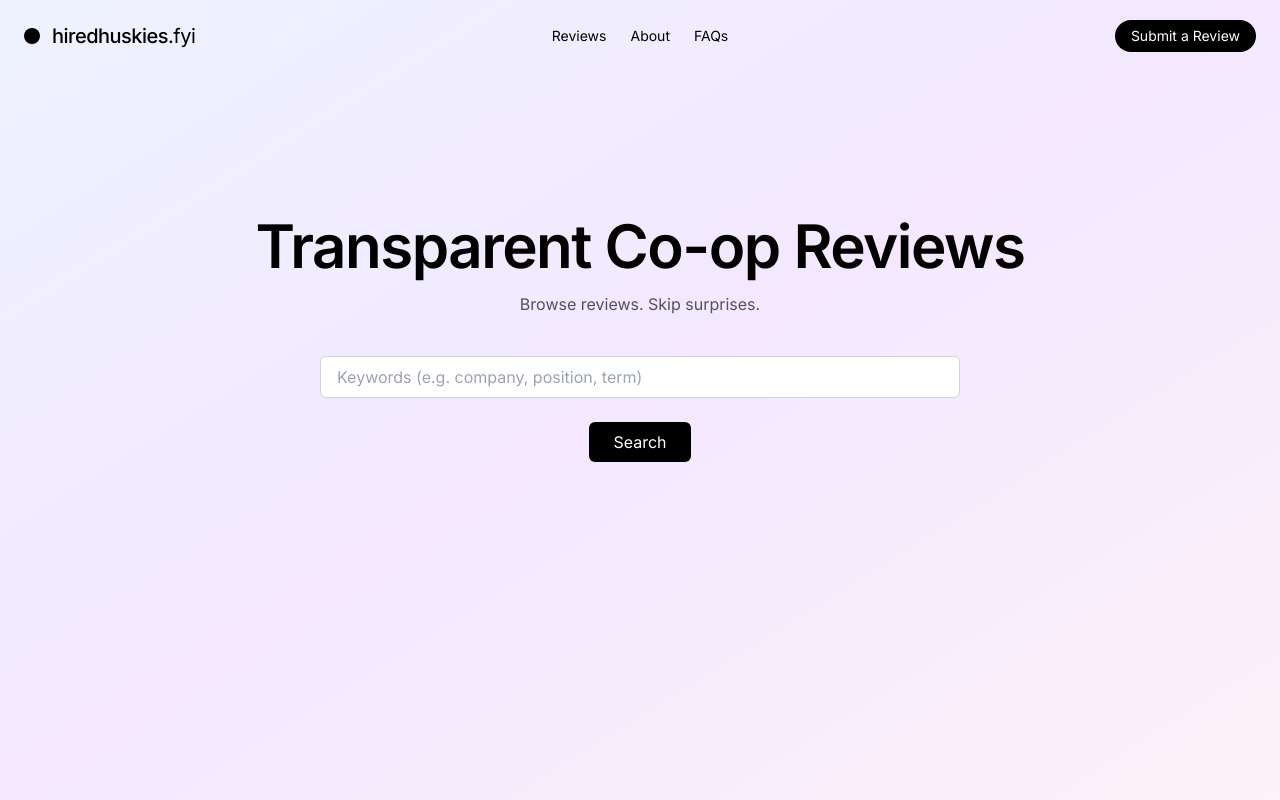
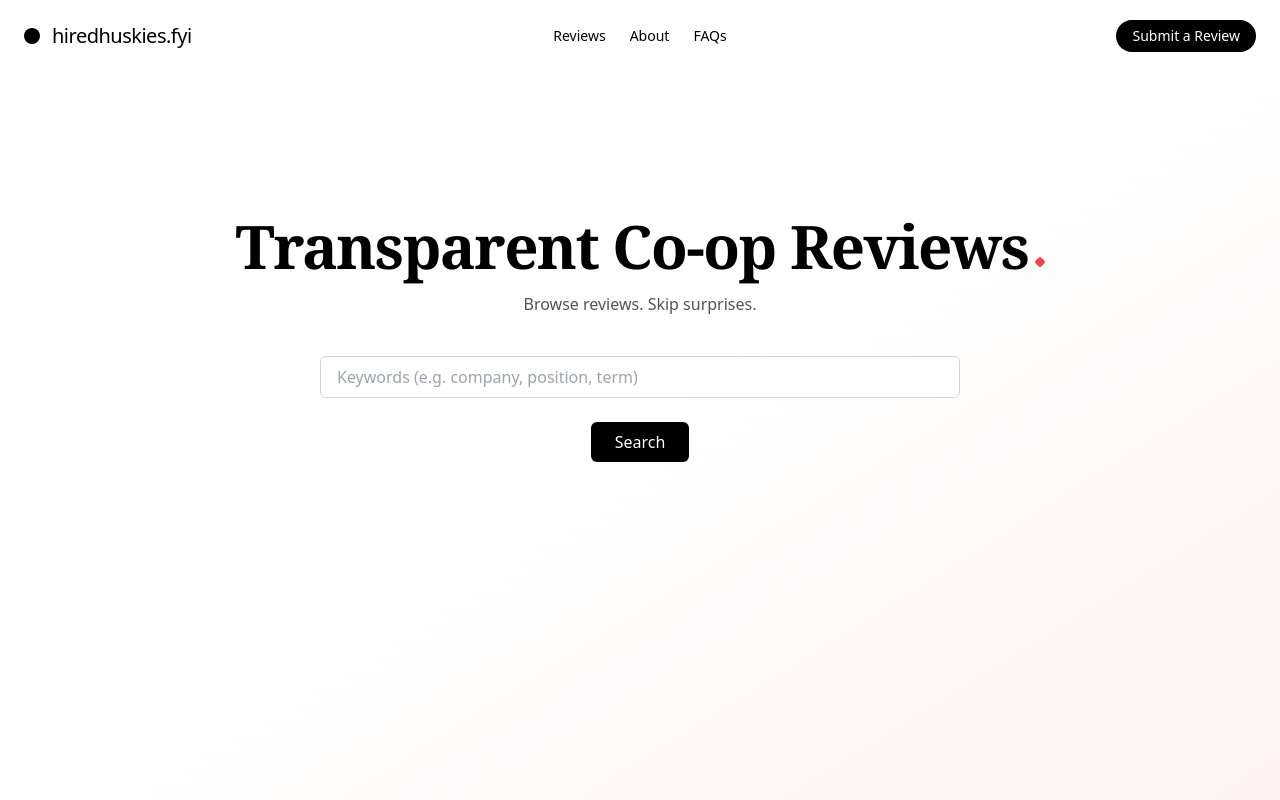
Before and after one commit to nnwetzel/hiredhuskies-fyi, a Next.js app: page / in a window 1280 px wide. Built offline with nearby package versions, Linux system fonts and the light colour scheme.

Commit message:
Update theme

```diff
--- a/app/HomeContent.tsx
+++ b/app/HomeContent.tsx
@@ -17,13 +17,18 @@ export default function HomeContent() {
   };
 
   return (
-    <main className="min-h-screen bg-gradient-to-br from-indigo-50 via-purple-100 to-pink-50 text-black font-inter relative">
+    <main className="min-h-screen bg-gradient-to-br from-white via-white to-rose-50 text-black font-sans">
       <Header />
       <section className="flex flex-col items-center justify-center text-center px-6 pt-24 md:pt-36">
-        <h1 className="text-5xl md:text-6xl font-semibold tracking-tight text-black">
-          Transparent Co-op Reviews
-        </h1>
-        <p className="text-zinc-600 text-base mt-4 max-w-md">Browse reviews. Skip surprises.</p>
+      <h1 className="text-5xl md:text-6xl font-serif font-bold tracking-tight text-black flex items-center justify-center">
+        Transparent Co-op Reviews
+        <span className="ml-2 inline-block w-2 h-2 rotate-45 bg-red-500 rounded-sm translate-y-4" />
+      </h1>
+
+        <p className="text-zinc-600 text-base mt-4 max-w-md font-sans">
+          Browse reviews. Skip surprises.
+        </p>
+
         <div className="mt-10 w-full max-w-2xl px-4">
           <form onSubmit={handleSubmit} className="flex flex-col gap-4 items-center justify-center">
             <input
--- a/app/reviews/ReviewsPageContent.tsx
+++ b/app/reviews/ReviewsPageContent.tsx
@@ -159,10 +159,29 @@ export default function ReviewsPage() {
               <option value="$20">Under $20/hr</option>
               <option value="$30">$20–30/hr</option>
               <option value="$40">Above $30/hr</option>
+              <option value="Stipend">Stipend</option>
             </select>
-            <select name="major" value={filters.major} onChange={handleFilterChange} className="w-full px-4 py-2 border border-zinc-300 rounded-md">
+            <select
+              name="major"
+              value={filters.major}
+              onChange={handleFilterChange}
+              className="w-full px-4 py-2 border border-zinc-300 rounded-md"
+            >
               <option value="">Academic Major</option>
-              {/* options omitted for brevity */}
+              {[
+                'Bouvé College of Health Sciences',
+                'College of Arts, Media & Design',
+                'College of Engineering',
+                'College of Professional Studies',
+                'College of Science',
+                'College of Social Sciences & Humanities',
+                "D'Amore-McKim School of Business",
+                'Khoury College of Computer Sciences',
+              ].map((major, idx) => (
+                <option key={idx} value={major}>
+                  {major}
+                </option>
+              ))}
             </select>
             <input type="text" placeholder="Work Term" name="term" value={filters.term} onChange={handleFilterChange} className="w-full px-4 py-2 border border-zinc-300 rounded-md" />
             <select name="length" value={filters.length} onChange={handleFilterChange} className="w-full px-4 py-2 border border-zinc-300 rounded-md">
@@ -189,7 +208,7 @@ export default function ReviewsPage() {
                 </div>
               )}
               <div className="space-y-1">
-                <h2 className="text-xl font-semibold font-serif">{review.company} — {review.position}</h2>
+                <h2 className="text-xl font-semibold font-sans">{review.company} — {review.position}</h2>
                 <p className="font-sans"><strong>Location:</strong> {review.location}</p>
                 <p className="font-sans"><strong>Pay:</strong> {review.pay}</p>
                 <p className="font-sans"><strong>Term:</strong> {review.term}</p>
@@ -200,9 +219,9 @@ export default function ReviewsPage() {
                 <p className="text-sm text-zinc-500 pt-1 font-sans">
                   Added on {new Date(review.date).toLocaleDateString('en-US', { year: 'numeric', month: 'long', day: 'numeric' })}
                 </p>
-                <h3 className="font-semibold pt-2 font-serif">Application Process</h3>
+                <h3 className="font-semibold pt-2 font-sans">Application Process</h3>
                 <p className="font-sans">{review.interview}</p>
-                <h3 className="font-semibold pt-6 font-serif">Review Description</h3>
+                <h3 className="font-semibold pt-6 font-sans">Review Description</h3>
                 <p className="font-sans">{review.description}</p>
               </div>
             </div>
```
Also changed, not shown: 1 other file (tests, documents, lock files or other folders).
